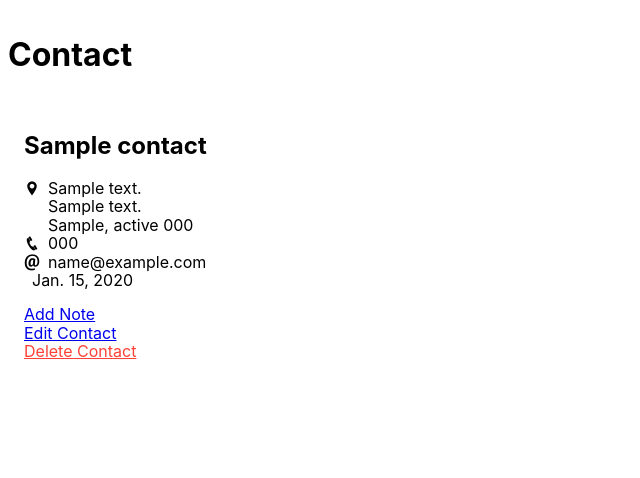
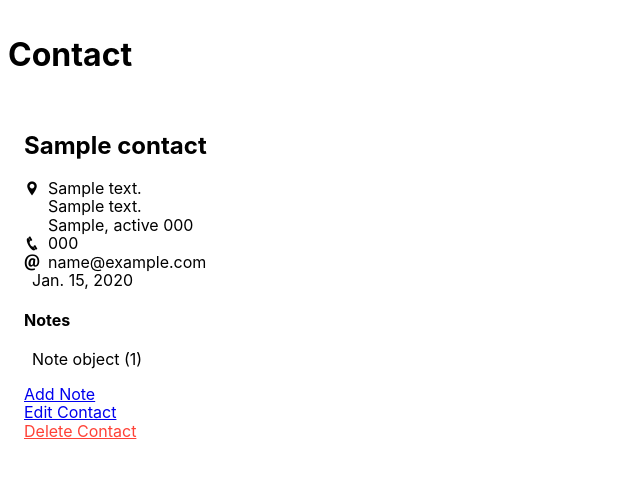
Before and after one commit to Momentum-Team-13/django-uptact-ypg00, a Django app: page /contacts/1/ in a window 1280 px wide. Shown: the top 478 px of the page, without its empty margins (0-640 px from the left). Run offline with Django 3.2, Linux system fonts and the light colour scheme; tables that the repository leaves empty hold one stand-in row (values such as "Sample post").

Commit message:
update variable names for clarity, refactiork contact_detail.html

```diff
--- a/contacts/models.py
+++ b/contacts/models.py
@@ -23,5 +23,5 @@ class Contact(models.Model):
 
 class Note(models.Model):
     note = models.TextField(null=True, blank=True)
-    date_time_field = models.DateTimeField(null=True, blank=True, auto_now_add=True)
-    contact = models.ForeignKey('Contact', on_delete=models.CASCADE, related_name='Contact', null=True, blank=True)
+    date = models.DateTimeField(null=True, blank=True, auto_now_add=True)
+    contact = models.ForeignKey('Contact', on_delete=models.CASCADE, related_name='notes', null=True, blank=True)
--- a/contacts/views.py
+++ b/contacts/views.py
@@ -47,10 +47,10 @@ def delete_contact(request, pk):
     return render(request, "contacts/delete_contact.html",
                   {"contact": contact})
 
-def view_contact(request, pk):
+def contact_detail(request, pk):
     contact = get_object_or_404(Contact, pk=pk)
     notes = Note.objects.filter(contact = pk)
-    return render(request, "contacts/view_contact.html",
+    return render(request, "contacts/contact_detail.html",
                   {"contact": contact, "note": notes})
 
 def add_note(request, pk):
--- a/templates/contacts/view_contact.html
+++ b/templates/contacts/contact_detail.html
@@ -40,11 +40,12 @@
         {% endif %}
         <!-- Loop through Notes -->
 
-        {% if contact.note %}
+        {% if contact.notes %}
+        <h4>Notes</h4>
         <div class="flex">
-            {% for contact in contacts %}
+            {% for note in contact.notes.all %}
             <div class="pr2"></div>
-            <div>{{ note.note }}</div>
+            <div>{{ note }}</div>
         </div>
         {% endfor %}
         {% endif %}
--- a/templates/contacts/list_contacts.html
+++ b/templates/contacts/list_contacts.html
@@ -8,7 +8,7 @@
 <div class="flex flex-wrap">
     {% for contact in contacts %}
     <div class="w-33 pa3">
-        <h2> <a href="{% url 'view_contact' pk=contact.pk %}">{{ contact.name }}</a></h2>
+        <h2><a href="{% url 'contact_detail' pk=contact.pk %}">{{ contact.name }}</a></h2>
 
         <div class="flex">
             <div class="pr2"><i class="icofont-location-pin"></i></div>
--- a/uptact/urls.py
+++ b/uptact/urls.py
@@ -29,8 +29,8 @@ urlpatterns = [
          contacts_views.delete_contact,
          name='delete_contact'),
     path('contacts/<int:pk>/',
-         contacts_views.view_contact,
-         name='view_contact'),
+         contacts_views.contact_detail,
+         name='contact_detail'),
     path('contacts/<int:pk>/notes/',
          contacts_views.add_note,
          name='notes'),
```
Also changed, not shown: contacts/migrations/0006_rename_date_time_field_note_date_remove_contact_note_and_more.py (added), contacts/migrations/0007_alter_note_contact.py (added), templates/contacts/add_contact.html (indentation only).
